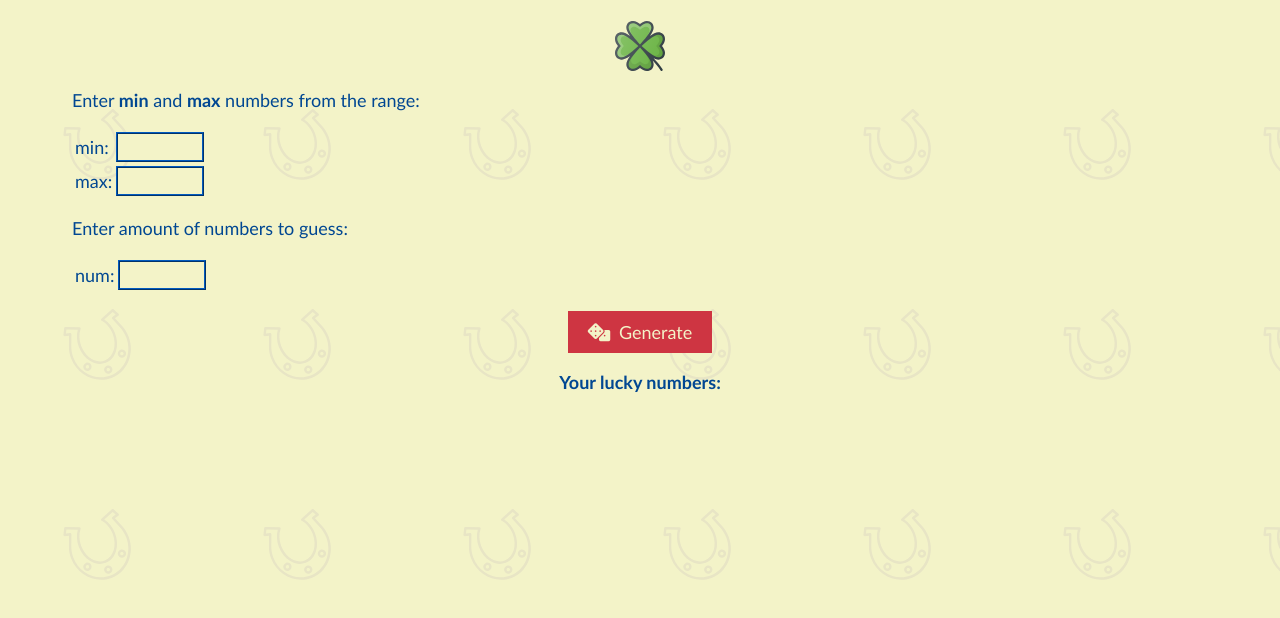
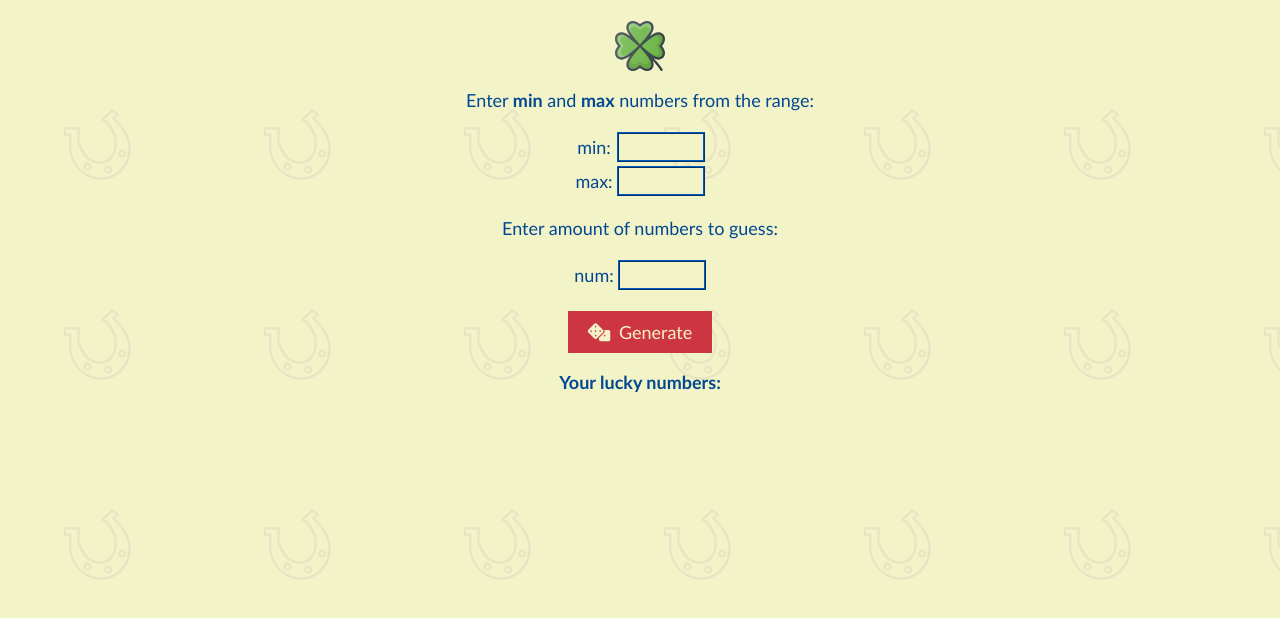
Before and after one commit to IgorKozarchuk/Lottery-Numbers-Generator, a plain HTML site: page index.html in a window 1280 px wide. Shown: the part 152-770 px from the top of the page. Drawn offline with Linux system fonts and the light colour scheme.

Commit message:
centered

```diff
--- a/index.html
+++ b/index.html
@@ -31,6 +31,12 @@
 				display: block;
 				margin: auto;
 				transition: transform 1s ease;
+			}
+			#data-content {
+				text-align: center;
+			}
+			#data-content table {
+				margin: auto;
 			}
 			input, button {
 				outline: none;
@@ -88,6 +94,8 @@
 
 		<img id="clover" src="clover.svg" alt="clover">
 
+		<div id="data-content">
+
 		<p>Enter <b>min</b> and <b>max</b> numbers from the range:</p>
 
 		<table>
@@ -121,6 +129,8 @@
 				</td>
 			</tr>
 		</table>
+
+		</div>
 
 		<p><button id="generate-btn"><i class="fas fa-dice"></i> Generate</button></p>
 
```
